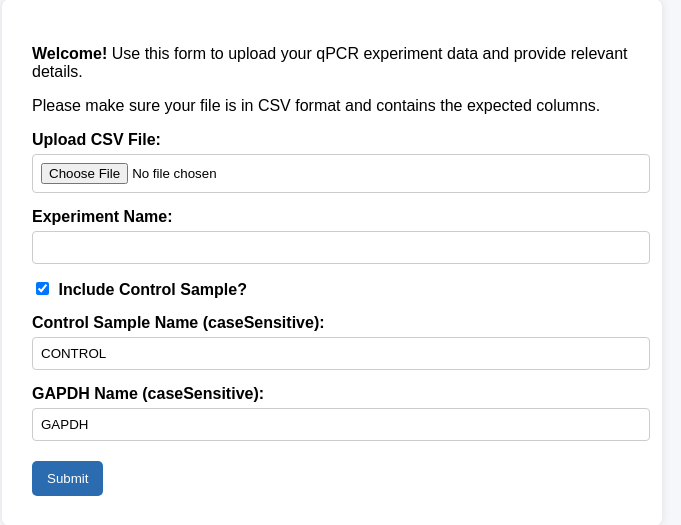
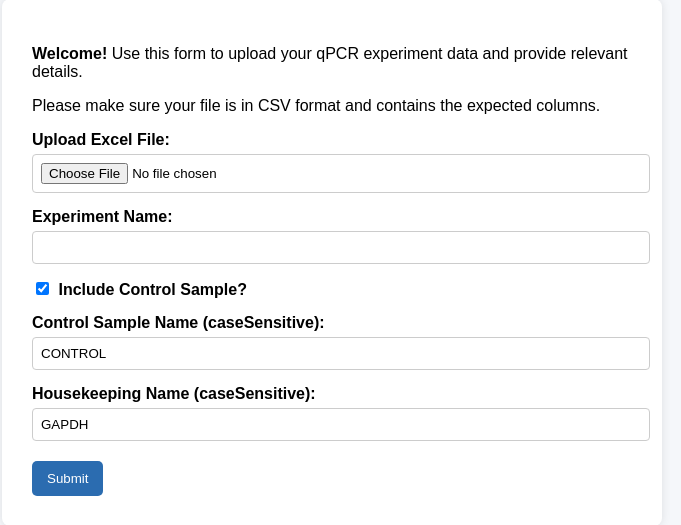
Before and after one commit to soni-ratnesh/qPCRAnalysis, a FastAPI app: page / in a window 1280 px wide. Shown: the part 118-643 px from the top of the page, without its empty margins (308-989 px from the left). Run offline with FastAPI, Linux system fonts and the light colour scheme.

Commit message:
Update index.html

```diff
--- a/app/templates/index.html
+++ b/app/templates/index.html
@@ -77,8 +77,8 @@
 
     <form action="/submit" method="post" enctype="multipart/form-data">
 
-        <label for="file">Upload CSV File:</label>
-        <input type="file" name="file" accept=".csv" required>
+        <label for="file">Upload Excel File:</label>
+        <input type="file" name="file" accept=".xlsx,.xls,.ods" required>
 
         <label for="experiment_name">Experiment Name:</label>
         <input type="text" name="experiment_name" required>
@@ -94,7 +94,7 @@
 
 
         <div id="normalization_name_div">
-          <label for="normalization_name">GAPDH  Name (caseSensitive):</label>
+          <label for="normalization_name">Housekeeping Name (caseSensitive):</label>
           <input type="text" name="normalization_name" value="GAPDH">
         </div>
 
```
